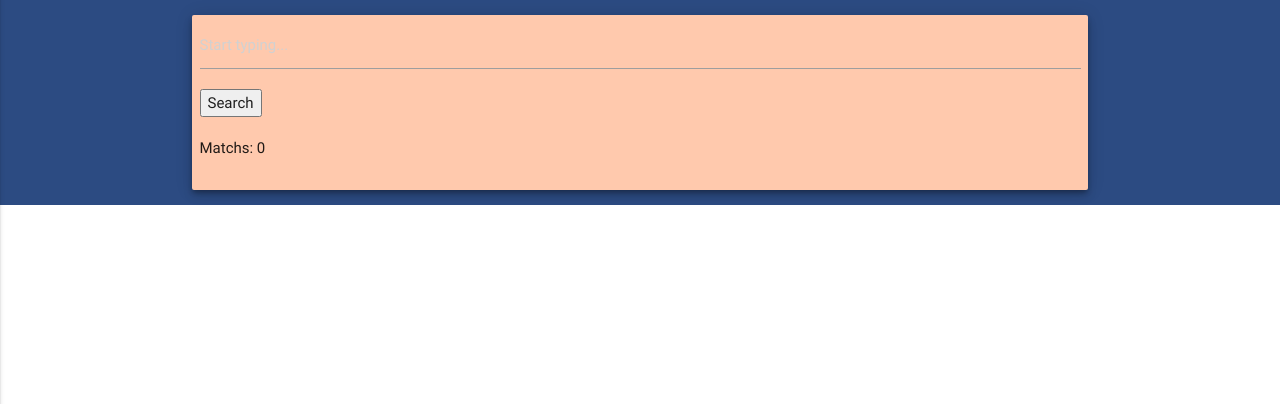
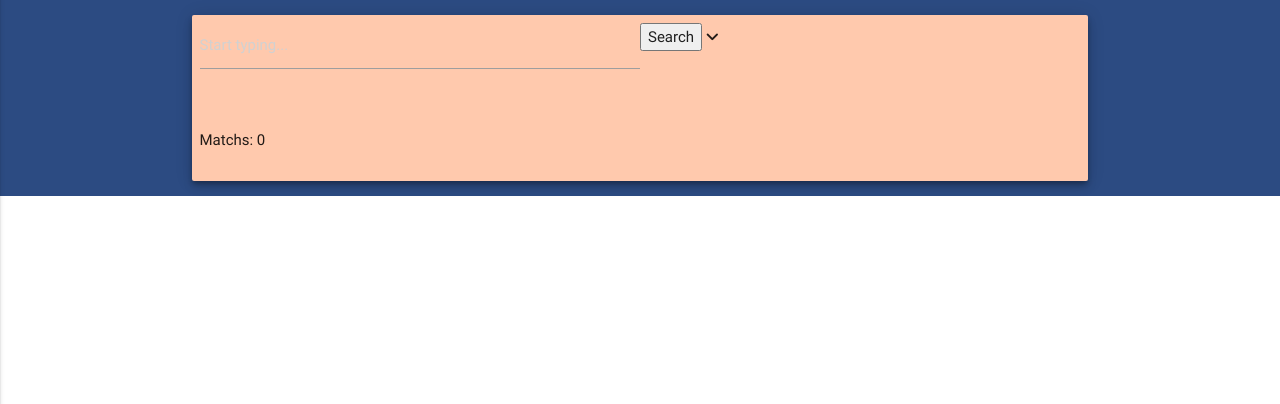
Before and after one commit to Code-Institute-Submissions/SpookySpool, a Flask app: a page that uses templates/results.html in a window 1280 px wide. Shown: the part 64-468 px from the top of the page. Run offline with Flask 2, Linux system fonts and the light colour scheme; the visitor is signed in with stand-in values (Sample User, id 1); data that the repository does not hold is empty; some libraries are stand-ins or nearby versions.

Commit message:
search function now working with all search parameters

```diff
--- a/app.py
+++ b/app.py
@@ -103,18 +103,43 @@ def browse_movies(page_num=1):
         flash("Sign in to create watchlists & more!")
         user = ""
 
-    return render_template("browse.html", movies=movies[index_start:index_end], user=user, pages=pages, current_page=int(page_num))
+    movie_genres = genres.find()
+
+    return render_template("browse.html", movies=movies[index_start:index_end], user=user, pages=pages, current_page=int(page_num), genres=movie_genres)
 
 # Search function
 @app.route("/search-results/page=<page_num>/new-search=<query>", methods=["GET", "POST"])
 def search(page_num, query):
 
     if request.method == "POST":
+        query = {}
         title = request.form.get("search-title")
-        name = {"title": {"$regex": title.lower()}}
-        query = name
+        rating = request.form.getlist("rating")
+        genre = request.form.getlist("genre")
+        released_from = request.form.get("from")
+        released_to = request.form.get("to")
+
+        query["title"] = {"$regex": title.lower()}
+
+        if rating:
+            query["rating"] = {"$in": rating}
+
+        if genre:
+            genre_list = []
+            for genre in request.form.getlist("genre"):
+                genre_list.append(ObjectId(genre))
+            query["genre"] = {"$in": genre_list}
+
+        if released_from and released_to:
+            query["year"] = {"$gte": released_from, "$lte": released_to}
+        elif released_from and not released_to:
+            query["year"] = {"$gte": released_from}
+        elif not released_from and released_to:
+            query["year"] = {"$lte": released_to}
+
         results = movies.find(query)
         sorted_results = results.sort("year", -1)
+
     else:
         query = ast.literal_eval(query)
         results = movies.find(query)
@@ -131,8 +156,8 @@ def search(page_num, query):
         flash("Sign in to create watchlists & more!")
         user = ""
 
-
-    return render_template("results.html", movies=sorted_results[index_start:index_end], user=user, pages=pages, current_page=int(page_num), query=query)
+    movie_genres = genres.find()
+    return render_template("results.html", movies=sorted_results[index_start:index_end], user=user, pages=pages, current_page=int(page_num), query=query, genres=movie_genres)
 
 
 @app.route("/movie/<movie_id>")
--- a/templates/browse.html
+++ b/templates/browse.html
@@ -9,7 +9,6 @@ content %}
                 placeholder="Start typing..."
                 name="search-title"
                 class="validate col s6"
-                required
             />
             <button type="submit">Search</button>
             <span id="show_options"><i class="fas fa-angle-down"></i></span>
@@ -19,11 +18,11 @@ content %}
                     <h3>Release Year</h3>
                 </div>
                 <div class="col s6 input-field">
-                    <input placeholder="2009" id="from" name="from" type="number" min="1900" max="2021" class="validate">
+                    <input id="from" name="from" type="number" min="1900" max="2021" class="validate">
                     <label for="from">From:</label>
                 </div>
                 <div class="col s6 input-field">
-                <input placeholder="2009" id="to" name="to" type="number" min="1900" max="2021" class="validate">
+                <input id="to" name="to" type="number" min="1900" max="2021" class="validate">
                     <label for="to">To:</label>
                 </div>
                 <div class="col s12">
--- a/templates/results.html
+++ b/templates/results.html
@@ -2,16 +2,56 @@
 content %}
 <div class="row">
   <div class="col s12">
-    <form action="{{url_for('search', page_num=1, query=false)}}" method="POST">
+    <form class="col s12" action="{{url_for('search', page_num=1, query=false)}}" method="POST">
+        <div class="row">
             <input
                 type="text"
                 id="search"
                 placeholder="Start typing..."
                 name="search-title"
-        class="validate"
-        required
+                class="validate col s6"
             />
             <button type="submit">Search</button>
+            <span id="show_options"><i class="fas fa-angle-down"></i></span>
+        </div>
+        <div id="form_options" class="row" style="display: none;">
+                <div class="col s12">
+                    <h3>Release Year</h3>
+                </div>
+                <div class="col s6 input-field">
+                    <input id="from" name="from" type="number" min="1900" max="2021" class="validate">
+                    <label for="from">From:</label>
+                </div>
+                <div class="col s6 input-field">
+                <input id="to" name="to" type="number" min="1900" max="2021" class="validate">
+                    <label for="to">To:</label>
+                </div>
+                <div class="col s12">
+                    <h3>Movie Rating</h3>
+                </div>
+                <div class="col s12 input-field">
+                    <select id="movie_rating" name="rating" multiple>
+                        <option value="" selected disabled>Select</option>
+                        <option value="G">G</option>
+                        <option value="PG">PG</option>
+                        <option value="PG-13">PG-13</option>
+                        <option value="R">R</option>
+                        <option value="NC-17">NC-17</option>
+                        <option value="Unrated">Unrated</option>
+					</select>
+                </div>
+                <div class="col s12">
+                    <h3>Genres</h3>
+                </div>
+                <div class="input-field col s12">
+					<select id="movie_genres" name="genre" multiple>
+                        <option value="" disabled selected>Pick relevant genres</option>
+				      {% for genre in genres %}
+                        <option value="{{genre._id}}">{{genre.genre_name}}</option>
+                      {% endfor %}
+					</select>
+				</div>
+        </div>
     </form>
   </div>
 </div>
```
Lines whose indentation alone changed are shown as unchanged.
